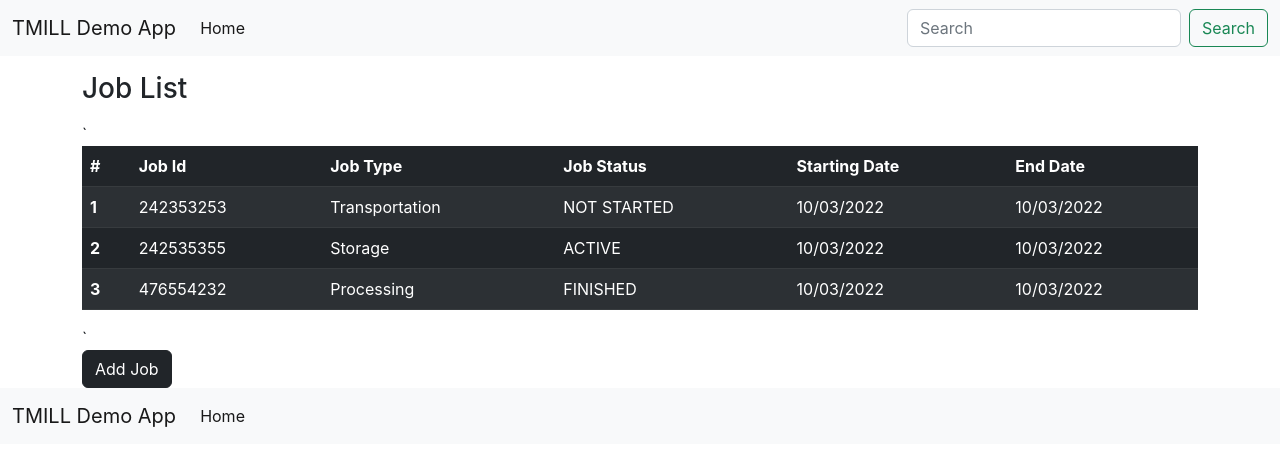
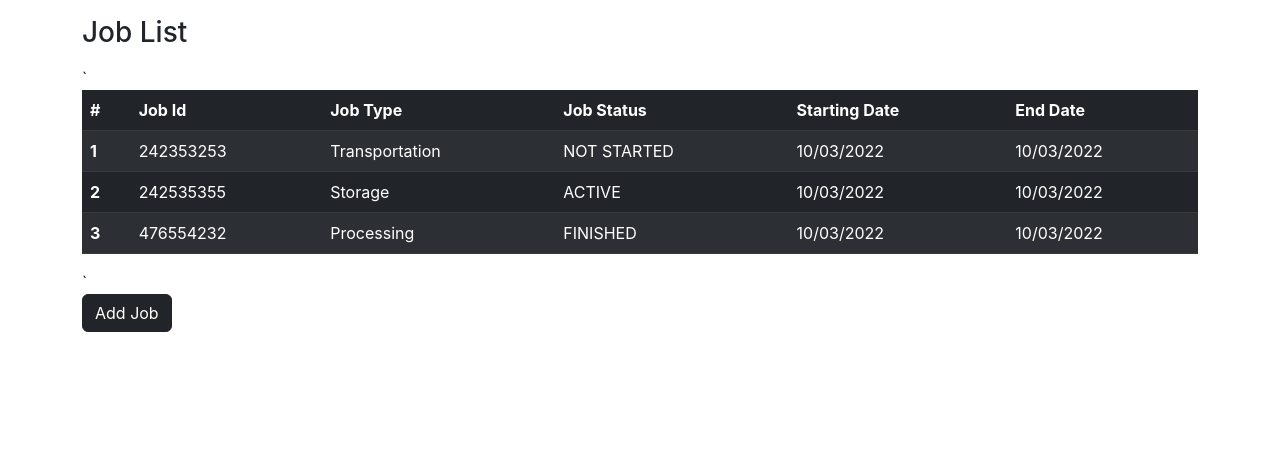
Before and after one commit to zircontium/demo, a React (Create React App) app: page / in a window 1280 px wide. Shown: the top 466 px of the page. Built offline with nearby package versions, Linux system fonts and the light colour scheme.

Commit message:
resolved Link error

```diff
--- a/src/App.js
+++ b/src/App.js
@@ -1,22 +1,27 @@
-
-import Header from './Header.js';
-import Homepage from './Homepage.js';
-import Footer from './Footer';
-import JobData from './JobData.js';
-import {
-  BrowserRouter as Router,
-  Route,
-  Routes
-} from "react-router-dom";
+import Header from "./Header.js";
+import Homepage from "./Homepage.js";
+import Footer from "./Footer";
+import JobData from "./JobData.js";
+import Form from "./Form.js";
+import { BrowserRouter as Router, Route, Routes } from "react-router-dom";
 
 function App() {
   return (
-<homepage>
-  <Header/>
-  <Homepage jobs ={JobData}/>
-  <Footer/>
-</homepage>
+    <Router>
+      <Routes>
+        <Route path="/" element={<Homepage jobs={JobData} />} />
+        <Route path="/addForm" element={<Form />} />
+      </Routes>
+    </Router>
   );
 }
 
+const Home = () => {
+  <div>
+    <Header />
+    <Homepage jobs={JobData} />
+    <Footer />
+  </div>;
+};
+
 export default App;
--- a/src/Homepage.js
+++ b/src/Homepage.js
@@ -1,6 +1,6 @@
 import React from "react";
 import { Job } from "./Job.js";
-import { Link } from "react-router-dom";
+import { Link, NavLink } from "react-router-dom";
 export default function Homepage(props) {
   return (
     <div>
@@ -26,9 +26,11 @@ export default function Homepage(props) {
         `
       </div>
       <div className="container">
-        <button type="button" class="btn btn-dark">
-          Add Job
-        </button>
+        <Link to="/addForm">
+          <button type="button" class="btn btn-dark">
+            Add Job
+          </button>
+        </Link>
       </div>
     </div>
   );
--- a/src/form.js
+++ b/src/form.js
@@ -1,9 +1,9 @@
 import React from 'react'
 
-function form() {
+function Form() {
   return (
     <div>form</div>
   )
 }
 
-export default form
+export default Form
```
